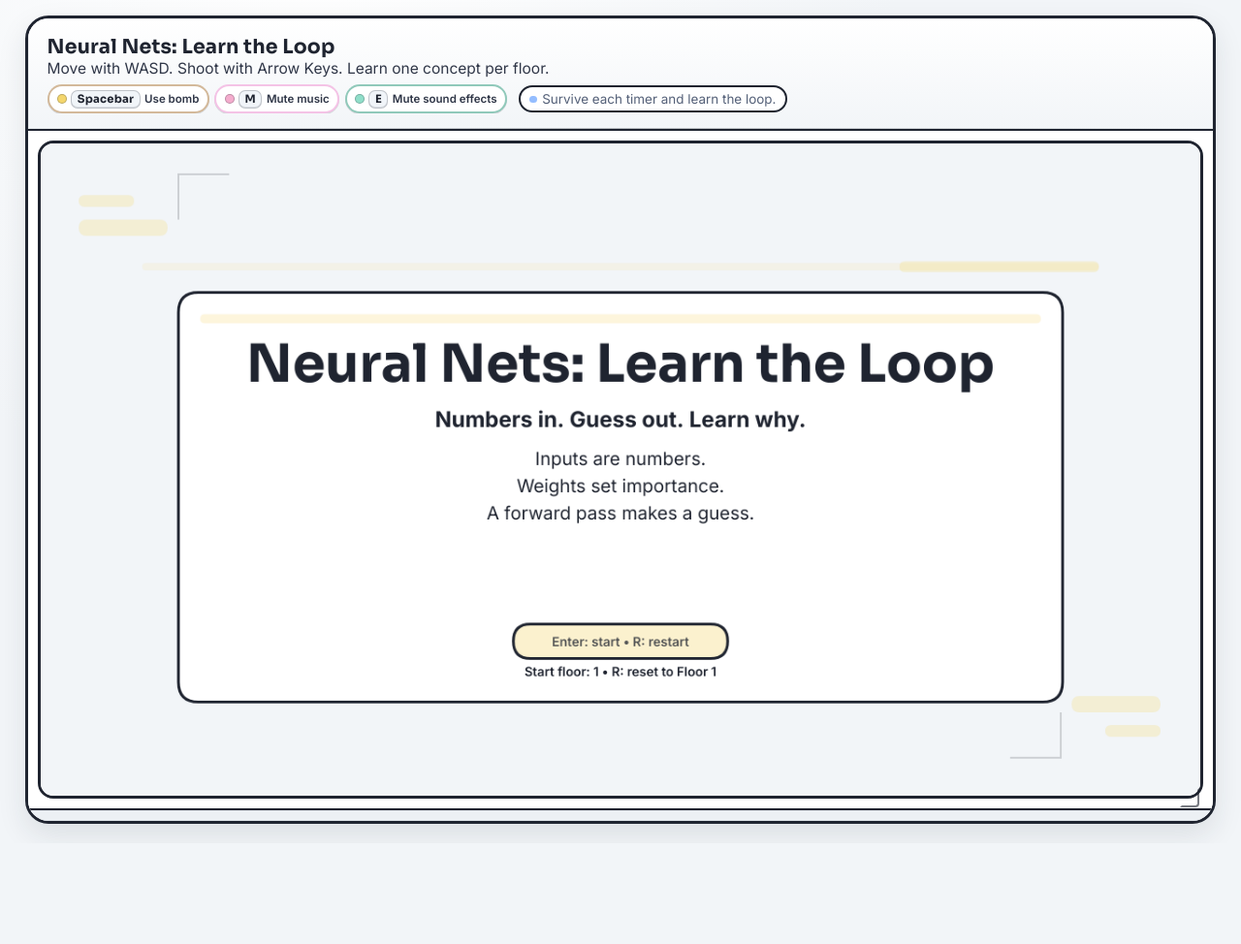
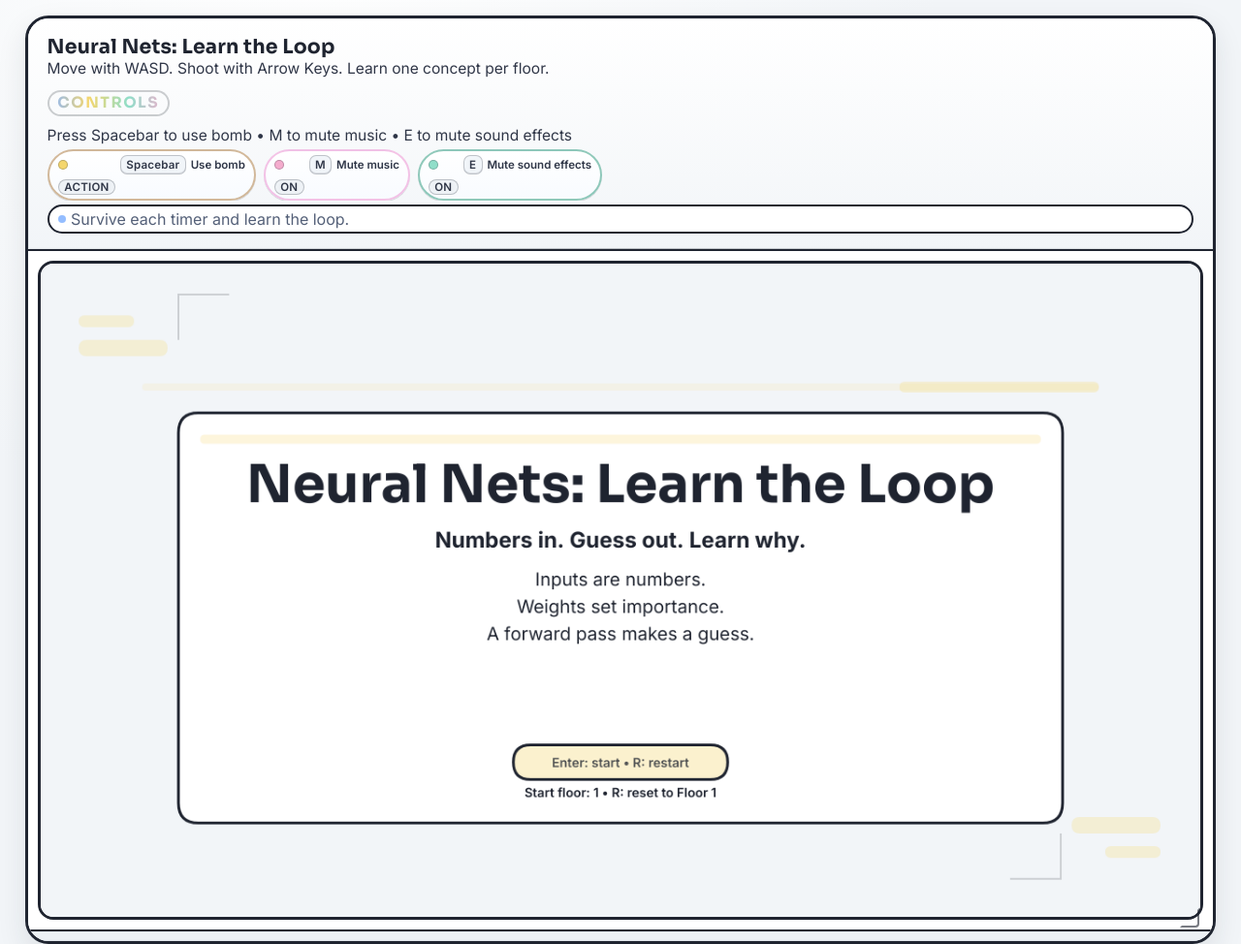
Before and after one commit to OsanGen/ai-power-users-codex53-demo, a website: page index.html in a window 1280 px wide. Shown: the top 974 px of the page at 97% size. Before the commit the page ends 870 px from the top, so only its background shows below. Drawn offline with Linux system fonts and the light colour scheme.

Commit message:
Refine controls row polish and state labels

```diff
--- a/final_build/CURRENT_GAPS.txt
+++ b/final_build/CURRENT_GAPS.txt
@@ -1,5 +1,11 @@
 - /Users/abelsanchez/CODEX/WONDERLAND/index.html | completed | Converted control strip icon markers to OSAN color dots and prepared one-row control strip behavior; next action: verify controls remain single-line + touch-scroll in deployed and local builds.
 - /Users/abelsanchez/CODEX/WONDERLAND/styles.css | completed | Enforced `.control-strip` as single-row flex with horizontal overflow and updated per-button circle markers; next action: verify contrast and mobile scroll affordance on deployed build.
+- /Users/abelsanchez/CODEX/WONDERLAND/src/systems.js | completed | Wired footer music and SFX buttons to actual audio-toggle handlers and synchronized `aria-pressed` button state to runtime audio snapshots; next action: hard-refresh deployed page and confirm state labeling persists across reload.
+- /Users/abelsanchez/CODEX/WONDERLAND/index.html | completed | Added cache-bust token bump for refreshed control UI (`styles.css?v=20260223-11`, `systems.js?v=20260223-7`); next action: push branch and validate deployed HTML and remote resources for updated tokens.
+- /Users/abelsanchez/CODEX/WONDERLAND/index.html | completed | Refined control rail into one-line compact status pills, added explicit on-screen “Press Spacebar…M…E…” hint line, and aligned OSAN circle accents; next action: verify deployed page renders this single-line rail on desktop and narrow mobile widths.
+- /Users/abelsanchez/CODEX/WONDERLAND/src/systems.js | completed | Added live per-button mute-state text (Muted/On) in footer controls and wired controls-hint text from narrative; next action: confirm button labels and states stay in sync after muting and reload.
+- /Users/abelsanchez/CODEX/WONDERLAND/styles.css | completed | Restyled control strip for clearer one-row pill differentiation and reduced clutter, including dedicated hint styling and horizontal overflow safeguards for compact layouts; next action: verify overflow affordance and click area in QA snapshots.
+- /Users/abelsanchez/CODEX/WONDERLAND/narrative.js | completed | Updated `appFooterControlsHint` copy to explicit key mapping text (Spacebar/M/E); next action: verify any localization path still respects updated hint text without regressions.
 - /Users/abelsanchez/CODEX/WONDERLAND/src/audio.js | completed | Add explicit `AIPU.audio.getAudioHealth()` contract and restore legacy mute-key persistence updates (write-through to `MUSIC_MUTED_V1`); next action: consume health payload in QA/telemetry as needed.
 - /Users/abelsanchez/CODEX/WONDERLAND/index.html | completed | Footer control strip now uses dedicated control buttons (WASD, Spacebar, M, E) with clearer action copy; next action: visually verify desktop and mobile spacing and confirm deploy cache refresh.
 - /Users/abelsanchez/CODEX/WONDERLAND/styles.css | completed | Updated `.control-pill` interaction/focus states so control hints render as separate fancier button chips; next action: verify dark/bright contrast on desktop and mobile with reduced motion.
--- a/index.html
+++ b/index.html
@@ -10,7 +10,7 @@
       href="https://fonts.googleapis.com/css2?family=Inter:wght@400;600;700&family=Sora:wght@500;600;700&display=swap"
       rel="stylesheet"
     />
-    <link rel="stylesheet" href="./styles.css?v=20260223-9" />
+    <link rel="stylesheet" href="./styles.css?v=20260223-14" />
   </head>
   <body>
     <a class="skip-link" href="#gameFrame">Skip to game area</a>
@@ -19,16 +19,20 @@
         <h1 id="appTitle">Neural Nets: Learn the Loop</h1>
         <p id="appSubtitle">Move with WASD. Shoot with Arrow Keys. Learn one concept per floor.</p>
         <div class="header-controls-stack">
-          <div class="status-grid">
-            <div id="appFooterControlsHint" class="control-strip" aria-label="Controls shortcuts">
+          <section class="controls-cluster">
+            <p id="appFooterControlsTitle" class="controls-title-band">CONTROLS</p>
+            <p id="appFooterControlsHint" class="controls-hint">Controls</p>
+            <div id="appFooterControlStrip" class="control-strip" aria-label="Controls shortcuts">
               <button
                 type="button"
                 class="control-pill control-pill-button control-pill--bomb"
                 id="appFooterBombHintBtn"
-                aria-label="Use the bomb with spacebar"
+                aria-label="Use the bomb with Spacebar"
               >
                 <span class="control-pill-dot control-pill-dot--bomb" aria-hidden="true"></span>
-                <kbd id="appFooterBombHintKey">Spacebar</kbd><span id="appFooterBombHintAction">Use bomb</span>
+                <span class="control-pill-key" id="appFooterBombHintKey">Spacebar</span>
+                <span id="appFooterBombHintAction">Use bomb</span>
+                <span id="appFooterBombHintState" class="control-pill-state" aria-hidden="true">Action</span>
               </button>
               <button
                 type="button"
@@ -37,7 +41,9 @@
                 aria-label="Mute or unmute music with M"
               >
                 <span class="control-pill-dot control-pill-dot--music" aria-hidden="true"></span>
-                <kbd id="appFooterMusicHintKey">M</kbd><span id="appFooterMusicHintAction">Mute music</span>
+                <span class="control-pill-key" id="appFooterMusicHintKey">M</span>
+                <span id="appFooterMusicHintAction">Mute music</span>
+                <span id="appFooterMusicHintState" class="control-pill-state" aria-hidden="true">On</span>
               </button>
               <button
                 type="button"
@@ -46,11 +52,13 @@
                 aria-label="Mute or unmute sound effects with E"
               >
                 <span class="control-pill-dot control-pill-dot--sfx" aria-hidden="true"></span>
-                <kbd id="appFooterSfxHintKey">E</kbd><span id="appFooterSfxHintAction">Mute sound effects</span>
+                <span class="control-pill-key" id="appFooterSfxHintKey">E</span>
+                <span id="appFooterSfxHintAction">Mute sound effects</span>
+                <span id="appFooterSfxHintState" class="control-pill-state" aria-hidden="true">On</span>
               </button>
             </div>
-            <span id="appFooterGoal" class="status-chip">Survive each timer and learn the loop.</span>
-          </div>
+          </section>
+          <span id="appFooterGoal" class="status-chip">Survive each timer and learn the loop.</span>
         </div>
       </header>
 
@@ -107,16 +115,16 @@
       </footer>
     </main>
 
-    <script src="./narrative.js?v=20260223-4"></script>
+    <script src="./narrative.js?v=20260223-15"></script>
     <script src="./src/ui-tokens.js?v=20260223-2"></script>
     <script src="./src/core.js?v=20260223-2"></script>
     <script src="./src/content.js?v=20260222-7"></script>
     <script src="./src/upgrades.js?v=20260221-22"></script>
     <script src="./src/share.js?v=20260221-22"></script>
     <script src="./src/audio.js?v=20260222-11"></script>
-    <script src="./src/systems.js?v=20260223-5"></script>
+    <script src="./src/systems.js?v=20260223-8"></script>
     <script src="https://cdn.jsdelivr.net/npm/glfx@0.0.4/glfx.js"></script>
-    <script src="./src/render.js?v=20260222-10"></script>
+    <script src="./src/render.js?v=20260223-13"></script>
     <script src="./src/main.js?v=20260223-1"></script>
   </body>
 </html>
--- a/narrative.js
+++ b/narrative.js
@@ -129,7 +129,7 @@ window.AI_POWER_USER_NARRATIVE = {
     appTitle: "Neural Nets: Learn the Loop",
     appSubtitle: "Move with WASD. Shoot with Arrow Keys. Learn one concept per floor.",
     appFooterGoal: "Survive each timer and learn the loop.",
-    appFooterControlsHint: "Controls: WASD and Arrows • Spacebar: bomb • M: mute music • E: mute sound effects",
+    appFooterControlsHint: "Press Spacebar to use bomb • M to mute music • E to mute sound effects",
     appFooterControlsAriaLabel: "Controls shortcuts",
     appFooterControlsTitle: "CONTROLS",
     appFooterMoveHintKey: "WASD + Arrows",
--- a/src/systems.js
+++ b/src/systems.js
@@ -12,6 +12,10 @@
     lessonTextSampleBtn,
     lessonTextCloseBtn
   } = AIPU.dom;
+  const appFooterMusicHintBtn = document.getElementById("appFooterMusicHintBtn");
+  const appFooterSfxHintBtn = document.getElementById("appFooterSfxHintBtn");
+  const appFooterMusicHintStateEl = document.getElementById("appFooterMusicHintState");
+  const appFooterSfxHintStateEl = document.getElementById("appFooterSfxHintState");
   const {
     TOKENS,
     GameState,
@@ -490,6 +494,60 @@
     }
   }
 
+  function refreshAudioControlButtons() {
+    const snapshot = getAudioMuteSnapshot();
+    const musicAction = formatUiText("appFooterMusicHintAction", "Mute music");
+    const sfxAction = formatUiText("appFooterSfxHintAction", "Mute sound effects");
+
+    if (appFooterMusicHintBtn) {
+      appFooterMusicHintBtn.setAttribute("aria-pressed", String(snapshot.musicMuted));
+      appFooterMusicHintBtn.setAttribute(
+        "aria-label",
+        `${musicAction}${snapshot.musicMuted ? " (muted)" : " (on)"}`
+      );
+    }
+
+    if (appFooterSfxHintBtn) {
+      appFooterSfxHintBtn.setAttribute("aria-pressed", String(snapshot.sfxMuted));
+      appFooterSfxHintBtn.setAttribute(
+        "aria-label",
+        `${sfxAction}${snapshot.sfxMuted ? " (muted)" : " (on)"}`
+      );
+    }
+
+    if (appFooterMusicHintStateEl) {
+      appFooterMusicHintStateEl.textContent = snapshot.musicMuted ? "Muted" : "On";
+    }
+
+    if (appFooterSfxHintStateEl) {
+      appFooterSfxHintStateEl.textContent = snapshot.sfxMuted ? "Muted" : "On";
+    }
+  }
+
+  function initializeFooterControlButtons() {
+    if (appFooterMusicHintBtn) {
+      appFooterMusicHintBtn.setAttribute("type", "button");
+      appFooterMusicHintBtn.addEventListener("click", () => {
+        if (isTextModalOpen() || isShareModalOpen()) {
+          return;
+        }
+        toggleMusicMutedState();
+      });
+    }
+
+    if (appFooterSfxHintBtn) {
+      appFooterSfxHintBtn.setAttribute("type", "button");
+      appFooterSfxHintBtn.addEventListener("click", () => {
+        if (isTextModalOpen() || isShareModalOpen()) {
+          return;
+        }
+        toggleSfxMutedState();
+      });
+    }
+
+    refreshAudioControlButtons();
+  }
+
   function nowMs() {
     if (typeof performance !== "undefined" && typeof performance.now === "function") {
       return performance.now();
@@ -859,6 +917,10 @@
 
     const appFooterControlsHintEl = document.getElementById("appFooterControlsHint");
     if (appFooterControlsHintEl) {
+      appFooterControlsHintEl.textContent = formatUiText(
+        "appFooterControlsHint",
+        "Press Spacebar to use bomb • M to mute music • E to mute sound effects"
+      );
       appFooterControlsHintEl.setAttribute(
         "aria-label",
         formatUiText("appFooterControlsAriaLabel", "Controls shortcuts")
@@ -868,16 +930,6 @@
     const appFooterControlsTitleEl = document.getElementById("appFooterControlsTitle");
     if (appFooterControlsTitleEl) {
       appFooterControlsTitleEl.textContent = formatUiText("appFooterControlsTitle", "Controls");
-    }
-
-    const appFooterMoveHintKeyEl = document.getElementById("appFooterMoveHintKey");
-    if (appFooterMoveHintKeyEl) {
-      appFooterMoveHintKeyEl.textContent = formatUiText("appFooterMoveHintKey", "WASD + Arrows");
-    }
-
-    const appFooterMoveHintActionEl = document.getElementById("appFooterMoveHintAction");
-    if (appFooterMoveHintActionEl) {
-      appFooterMoveHintActionEl.textContent = formatUiText("appFooterMoveHintAction", "Move");
     }
 
     const appFooterBombHintKeyEl = document.getElementById("appFooterBombHintKey");
@@ -947,6 +999,7 @@
 
   initializeLessonTextModal();
   applyNarrativeStaticUiLabels();
+  initializeFooterControlButtons();
 
   window.addEventListener("keydown", (event) => {
     if (isTextModalOpen()) {
@@ -1201,11 +1254,15 @@
     }
 
     if (typeof audio.toggleMusicMuted === "function") {
-      return !!audio.toggleMusicMuted();
+      const nextMuted = !!audio.toggleMusicMuted();
+      refreshAudioControlButtons();
+      return nextMuted;
     }
 
     if (typeof audio.toggleMuted === "function") {
-      return !!audio.toggleMuted();
+      const nextMuted = !!audio.toggleMuted();
+      refreshAudioControlButtons();
+      return nextMuted;
     }
 
     if (typeof audio.setMusicMuted !== "function" || typeof audio.getState !== "function") {
@@ -1228,6 +1285,7 @@
     } else {
       return false;
     }
+    refreshAudioControlButtons();
     return nextMuted;
   }
 
@@ -1238,7 +1296,9 @@
     }
 
     if (typeof audio.toggleSfxMuted === "function") {
-      return !!audio.toggleSfxMuted();
+      const nextMuted = !!audio.toggleSfxMuted();
+      refreshAudioControlButtons();
+      return nextMuted;
     }
 
     if (typeof audio.setSfxMuted !== "function" || typeof audio.getState !== "function") {
@@ -1254,6 +1314,7 @@
     }
 
     audio.setSfxMuted(!currentMuted);
+    refreshAudioControlButtons();
     return !currentMuted;
   }
 
--- a/styles.css
+++ b/styles.css
@@ -95,6 +95,14 @@ body {
   display: flex;
   flex-direction: column;
   gap: 0.24rem;
+}
+
+.controls-cluster {
+  display: flex;
+  flex-direction: column;
+  gap: 0.28rem;
+  align-items: flex-start;
+  min-width: 0;
 }
 
 .controls-title-band {
@@ -487,6 +495,22 @@ button.status-chip:focus-visible,
   flex: 0 0 auto;
 }
 
+.controls-hint {
+  margin: 0;
+  color: var(--ink-muted);
+  font: 500 0.74rem/1.25 "Inter", sans-serif;
+  white-space: nowrap;
+  max-width: 100%;
+  overflow-x: auto;
+  overflow-y: hidden;
+  -webkit-overflow-scrolling: touch;
+  text-overflow: ellipsis;
+}
+
+.controls-hint::-webkit-scrollbar {
+  height: 0.32rem;
+}
+
 .control-strip {
   flex: 0 0 auto;
   min-width: 0;
@@ -494,13 +518,16 @@ button.status-chip:focus-visible,
   flex-wrap: nowrap;
   align-items: center;
   justify-content: start;
-  gap: 0.36rem;
-  overflow: visible;
+  gap: 0.46rem;
+  width: min(100%, 100%);
+  overflow-x: auto;
+  overflow-y: hidden;
+  white-space: nowrap;
+  scrollbar-width: thin;
   padding: 0;
-  padding-right: 0.3rem;
   border: 0;
   background: transparent;
-  box-shadow: none;
+  max-width: 100%;
   -webkit-overflow-scrolling: touch;
 }
 
@@ -509,19 +536,22 @@ button.status-chip:focus-visible,
 }
 
 .control-pill {
-  display: inline-flex;
+  display: inline-grid;
+  grid-template-columns: auto auto 1fr;
   align-items: center;
-  gap: 0.28rem;
+  gap: 0.3rem;
   border: 2px solid rgba(31, 36, 48, 0.8);
   border-radius: 999px;
-  padding: 0.2rem 0.52rem;
-  background: #ffffff;
+  padding: 0.26rem 0.58rem;
+  background: linear-gradient(180deg, #ffffff 0%, #f8fbff 100%);
   color: var(--ink);
-  line-height: 1.16;
+  font-size: 0.72rem;
+  line-height: 1.14;
   box-shadow: 0 1px 0 rgba(31, 36, 48, 0.15);
-  min-height: 30px;
+  min-height: 34px;
   white-space: nowrap;
   flex: 0 0 auto;
+  max-width: max-content;
   transition:
     transform 120ms ease,
     border-color 120ms ease,
@@ -566,6 +596,10 @@ button.status-chip:focus-visible,
   background: var(--cog-mint);
 }
 
+.control-pill[aria-pressed="true"] .control-pill-dot {
+  box-shadow: 0 0 0 2px rgba(31, 36, 48, 0.16);
+}
+
 .control-pill--move {
   border-color: rgba(62, 121, 216, 0.48);
 }
@@ -598,6 +632,15 @@ button.status-chip:focus-visible,
   border-color: rgba(27, 147, 119, 0.78);
 }
 
+.control-pill--music[aria-pressed="true"],
+.control-pill--sfx[aria-pressed="true"] {
+  opacity: 0.87;
+}
+
+.control-pill--bomb[aria-pressed="true"] {
+  opacity: 0.84;
+}
+
 .control-pill-button:active {
   transform: translateY(0);
   box-shadow: inset 0 2px 7px rgba(31, 36, 48, 0.12);
@@ -608,8 +651,8 @@ button.status-chip:focus-visible,
   outline-offset: 2px;
 }
 
-.control-pill kbd {
-  font: 700 0.72rem/1 "Sora", "Inter", sans-serif;
+.control-pill-key {
+  font: 700 0.68rem/1 "Sora", "Inter", sans-serif;
   letter-spacing: 0.02em;
   padding: 0.18rem 0.34rem 0.14rem;
   border-radius: 7px;
@@ -622,6 +665,19 @@ button.status-chip:focus-visible,
 .control-pill span {
   font: 600 0.72rem/1.12 "Inter", sans-serif;
   color: var(--ink-soft);
+  display: inline-flex;
+  align-items: center;
+  white-space: nowrap;
+}
+
+.control-pill-state {
+  font: 600 0.6rem/1.1 "Inter", sans-serif;
+  letter-spacing: 0.02em;
+  text-transform: uppercase;
+  padding: 0.05rem 0.34rem 0.03rem;
+  border-radius: 999px;
+  border: 1px solid rgba(31, 36, 48, 0.25);
+  background: #eef2f6;
 }
 
 .header-controls-stack #appFooterControlsHint {
@@ -642,8 +698,26 @@ button.status-chip:focus-visible,
   }
 
   .control-strip {
-    width: auto;
+    width: 100%;
     gap: 0.3rem;
+  }
+
+  .controls-hint {
+    font-size: 0.7rem;
+    white-space: nowrap;
+  }
+
+  .controls-title-band {
+    font-size: 0.66rem;
+  }
+
+  .control-pill-key {
+    font-size: 0.64rem;
+  }
+
+  .control-pill-state,
+  .control-pill span {
+    white-space: nowrap;
   }
 
   .app-shell {
```
Also changed, not shown: final_build/COMPONENT__Systems.txt (+11 -3 lines), src/render.js.
